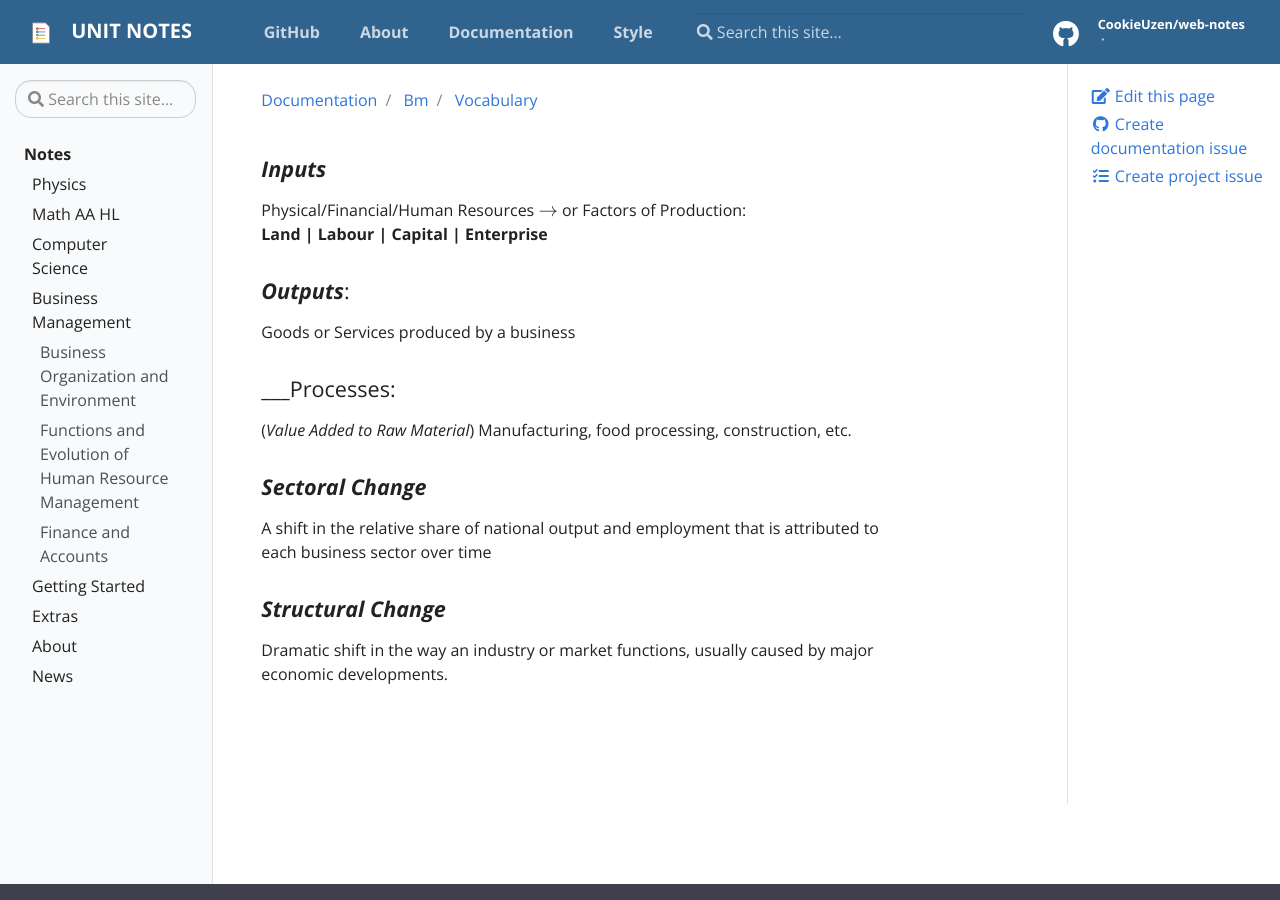
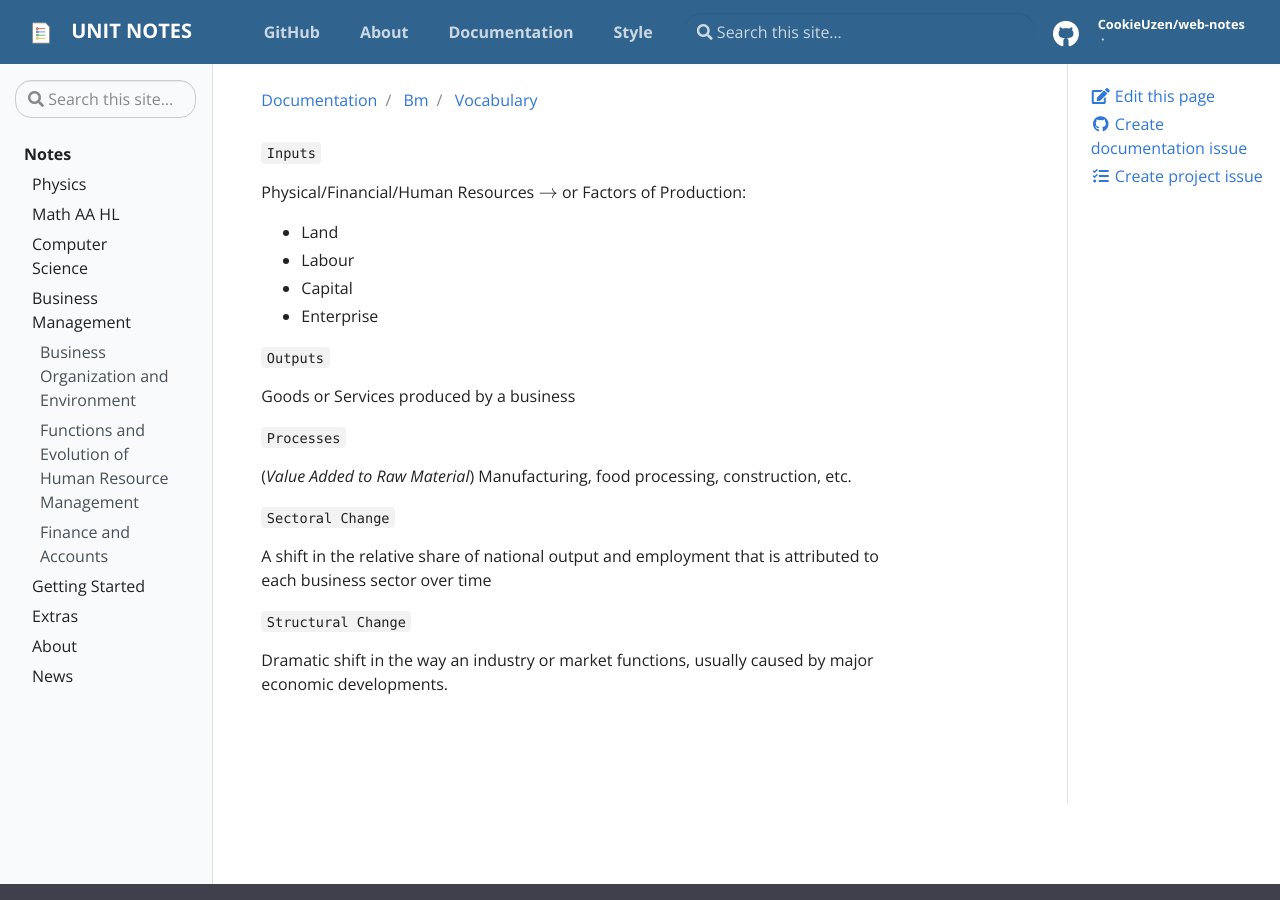
Before and after one commit to CookieUzen/web-notes, a Jekyll site: the page built from _docs/bm/vocabulary.md, in a window 1280 px wide and 900 px high. Built offline with Jekyll 4.4.1, drawn with Linux system fonts in a browser that asks for light colours; nearby versions of some CDN libraries; comment, search, counter and statistics services are not loaded.

```diff
--- a/_docs/bm/vocabulary.md
+++ b/_docs/bm/vocabulary.md
@@ -2,19 +2,28 @@
 title: Vocabulary
 description: Business Management Vocabulary
 ---
-#### ___Inputs___
-Physical/Financial/Human Resources $\rightarrow$ or Factors of Production: \
-__Land | Labour | Capital | Enterprise__
 
-#### ___Outputs___:
+`Inputs`
+
+Physical/Financial/Human Resources $\rightarrow$ or Factors of Production:
+- Land
+- Labour
+- Capital
+- Enterprise
+
+`Outputs`
+
 Goods or Services produced by a business
 
-#### ___Processes:
+`Processes`
+
 (_Value Added to Raw Material_)
 Manufacturing, food processing, construction, etc.
 
-#### ___Sectoral Change___
+`Sectoral Change`
+
 A shift in the relative share of national output and employment that is attributed to each business sector over time
 
-#### ___Structural Change___
+`Structural Change`
+
 Dramatic shift in the way an industry or market functions, usually caused by major economic developments.
```
